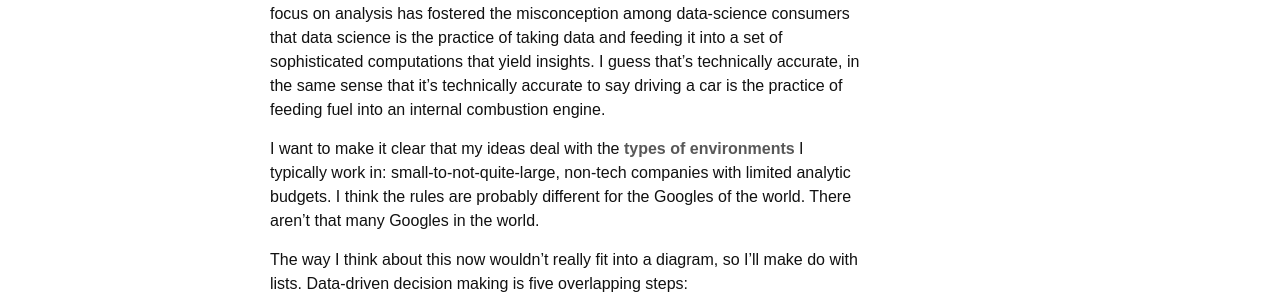
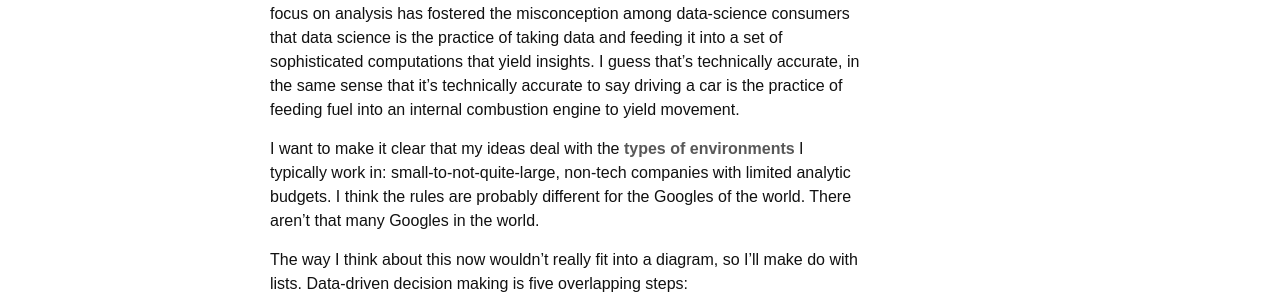
Before and after one commit to housesofstones/housesofstones.github.io, a Jekyll site: the page built from _posts/2014-09-22-science-is-analytics-without-the-back-seat-driving.md, in a window 1280 px wide and 900 px high. Shown: the part 417-711 px from the top of the window. Built offline with Jekyll 4.4.1, drawn with Linux system fonts in a browser that asks for light colours; nearby versions of some CDN libraries; some of the changed text lies outside the part shown.

Commit message:
Update 2014-09-22-science-is-analytics-without-the-back-seat-driving.md

```diff
--- a/_posts/2014-09-22-science-is-analytics-without-the-back-seat-driving.md
+++ b/_posts/2014-09-22-science-is-analytics-without-the-back-seat-driving.md
@@ -7,7 +7,7 @@ permalink: /2014/09/22/science-is-analytics-without-the-back-seat-driving/
 
 I've had some time over the last year to rework some of my thinking on data science and data-driven decision making. I've reached the point where I need to make some of that thinking explicit to keep it from falling out of my head.
 
-I don't like the [data science Venn diagram](http://drewconway.com/zia/2013/3/26/the-data-science-venn-diagram). There's nothing really wrong with it - it's just that it seems to reduce data science almost entirely to analytic capabilities. I've [written before](http://housesofstones.github.io/2013/02/11/data-science-yes-please-data-scientist-meh/) on how I think the most important thing about data science is the "science" part, and analysis is certainly a necessary part of that. But I think the focus on analysis has fostered the misconception among data-science consumers that data science is the practice of taking data and feeding it into a set of sophisticated computations that yield insights. I guess that's technically accurate, in the same sense that it's technically accurate to say driving a car is the practice of feeding fuel into an internal combustion engine.
+I don't like the [data science Venn diagram](http://drewconway.com/zia/2013/3/26/the-data-science-venn-diagram). There's nothing really wrong with it - it's just that it seems to reduce data science almost entirely to analytic capabilities. I've [written before](http://housesofstones.github.io/2013/02/11/data-science-yes-please-data-scientist-meh/) on how I think the most important thing about data science is the "science" part, and analysis is certainly a necessary part of that. But I think the focus on analysis has fostered the misconception among data-science consumers that data science is the practice of taking data and feeding it into a set of sophisticated computations that yield insights. I guess that's technically accurate, in the same sense that it's technically accurate to say driving a car is the practice of feeding fuel into an internal combustion engine to yield movement.
 
 I want to make it clear that my ideas deal with the [types of environments](http://housesofstones.github.io/2012/11/13/big-data-of-all-sizes-how-to-turn-a-regular-organization-into-a-data-driven-organization/) I typically work in: small-to-not-quite-large, non-tech companies with limited analytic budgets. I think the rules are probably different for the Googles of the world. There aren't that many Googles in the world.
 
```
